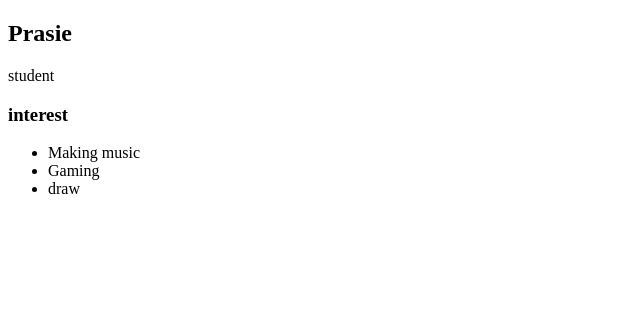
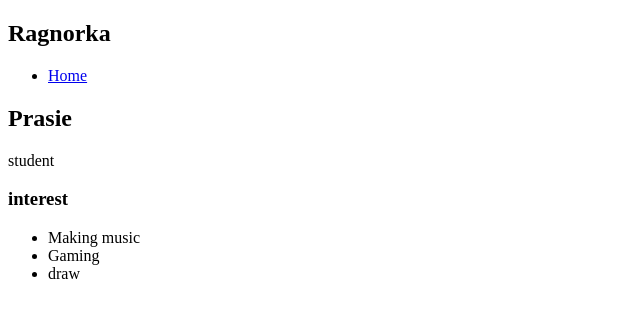
Before and after one commit to jamsco-nln/jamsco-nln.github.io, a plain HTML site: page index.HTML in a window 1280 px wide. Shown: the whole page, without its empty margins (0-640 px from the left). Drawn offline with Linux system fonts and the light colour scheme.

Commit message:
add index.html file

```diff
--- a/index.HTML
+++ b/index.HTML
@@ -1,13 +1,18 @@
 <!DOCTYPE HTML>
 <html>
 <head>
-    <title>
-        God
-    </title>
+    <title>God</title>
 </head>
 <body>
     <div>
         <nav>
+            <h1>Ragnorka</h1>
+            <ul>
+                <li>
+                    <a href="index.html"> Home </a>
+                </li>
+
+            </ul>
         </nav>
         <main>
             <div>
```
